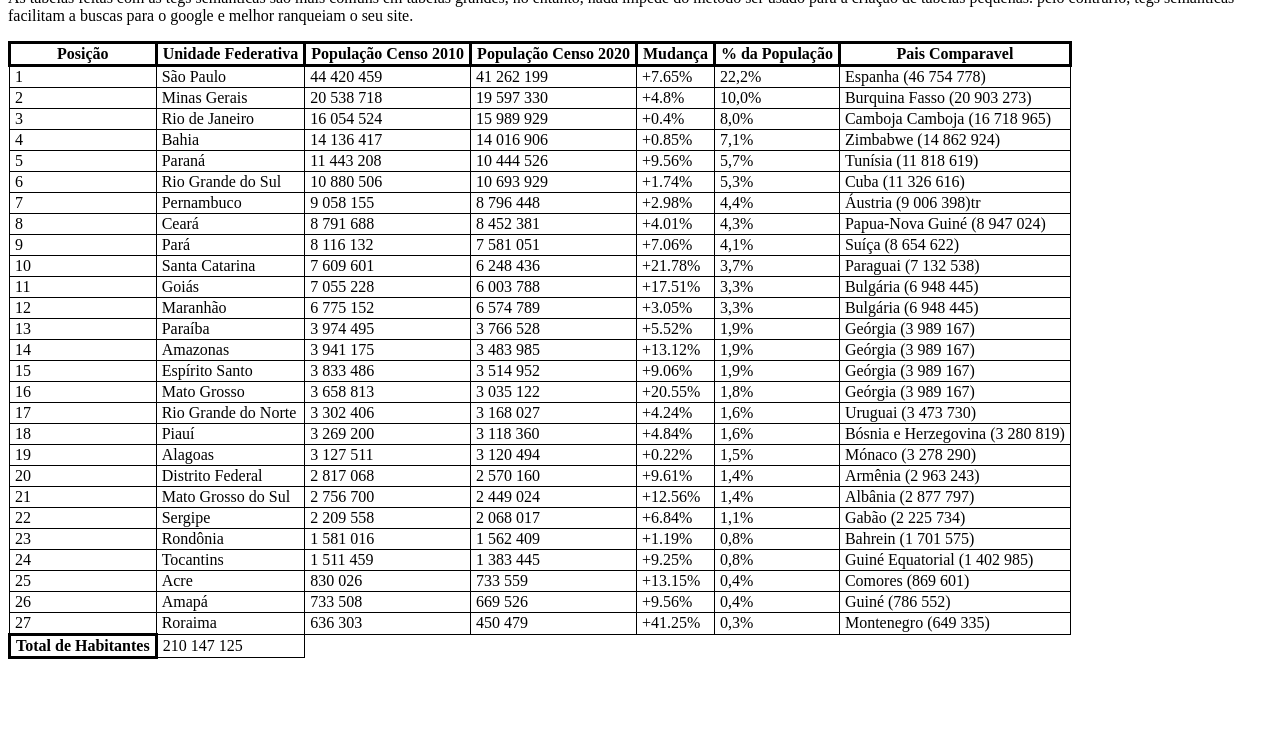
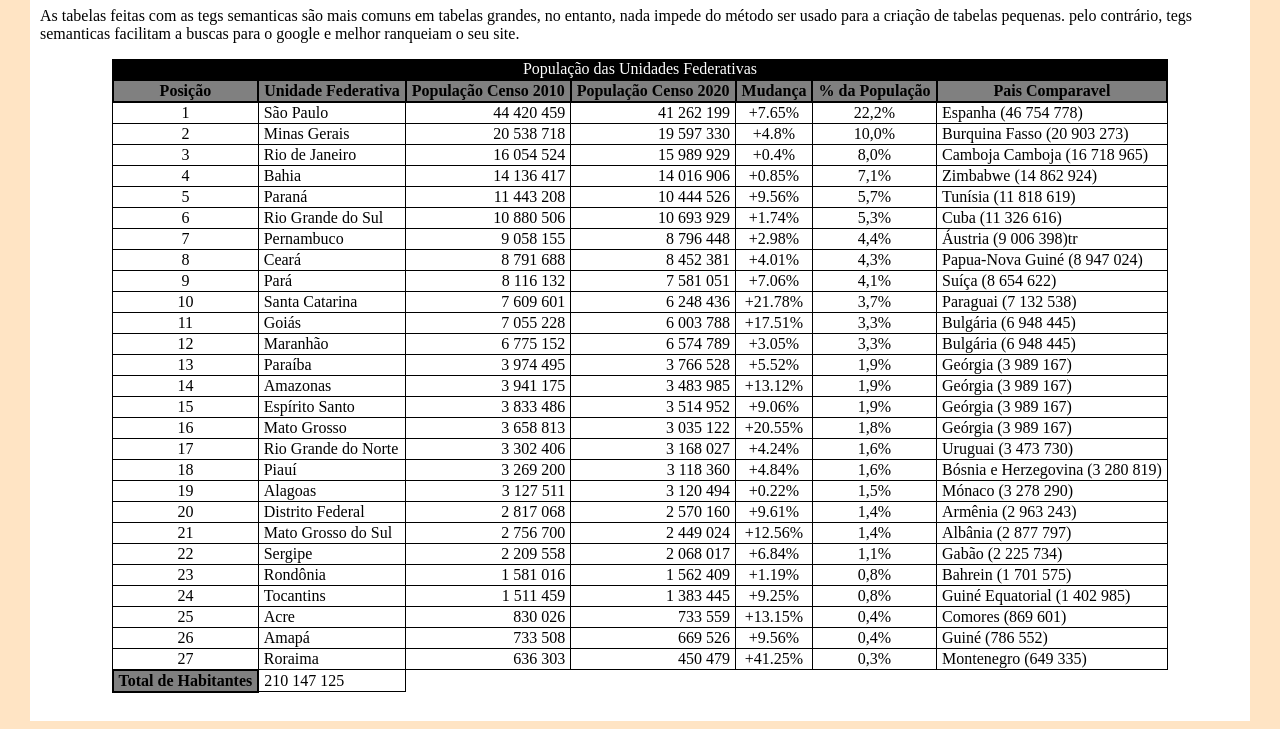
Before and after one commit to Macedoax/curso.html-css-cap.03, a plain HTML site: page ex23/tabela002.html in a window 1280 px wide. Shown: the part 91-820 px from the top of the page. Drawn offline with Linux system fonts and the light colour scheme.

Commit message:
atualização

```diff
--- a/ex23/tabela002.html
+++ b/ex23/tabela002.html
@@ -5,20 +5,49 @@
     <meta name="viewport" content="width=device-width, initial-scale=1.0">
     <title>Tabela Semantica</title>
     <style>
+        body{
+            background-color: bisque;
+        }
+        main {
+            background-color: white;
+            max-width: 1200px;
+            min-width: 400px;
+            height: 98vh;
+            margin: auto;
+            padding: 10px;
+        }
         table {
             border-collapse: collapse;
+            margin: auto;
         }
         th {
-            border: 3px solid black;
+            border: 2px solid black;
             padding: 1px 5px 1px 5px;
+            background-color: gray;
+            color: black;
         }
         td {
             border: 1px solid black;
             padding: 1px 5px 1px 5px;
         }
+
+        td.numero{
+            text-align: right;
+        }
+
+        td.posicao, td.porcentagem{
+            text-align: center;
+        }
+
+        caption{
+            border: 1px solid black;
+            background-color: black;
+            color: white;
+        }
     </style>
 </head>
 <body>
+    <main>
         <h1>Tabela com tegs semanticas</h1>
         <p>
             As tabelas feitas com as tegs semanticas são mais comuns
@@ -27,8 +56,8 @@
             tegs semanticas facilitam a buscas para o google e melhor
             ranqueiam o seu site.
         </p>
-
         <table>
+            <caption>População das Unidades Federativas</caption>
             <thead>
                 <tr>
                     <th><strong>Posição</strong></th>
@@ -40,259 +69,257 @@
                     <th><strong>Pais Comparavel</strong></th>
                 </tr>
 
-
-
-
             </thead>
             <tbody>
                 <tr>
-               <td>1</td> <td>São Paulo</td>
-               <td>44 420 459</td>
-               <td>41 262 199</td>
-               <td>+7.65%</td>
-               <td>22,2%</td>
+                   <td class="posicao">1</td>
+                   <td>São Paulo</td>
+                   <td class="numero">44 420 459</td>
+                   <td class="numero">41 262 199</td>
+                   <td class="porcentagem">+7.65%</td>
+                   <td class="porcentagem">22,2%</td>
                    <td>Espanha (46 754 778)</td>
                 </tr>
                 <tr>
-                <td>2</td>
+                    <td class="posicao">2</td>
                     <td>Minas Gerais</td>
-                <td>20 538 718</td>
-                <td>19 597 330</td>
-                <td>+4.8%</td>
-                <td>10,0%</td>
+                    <td class="numero">20 538 718</td>
+                    <td class="numero">19 597 330</td>
+                    <td class="porcentagem">+4.8%</td>
+                    <td class="porcentagem">10,0%</td>
                     <td>Burquina Fasso (20 903 273)</td>
                 </tr>
                 <tr>
-                <td>3</td>
+                    <td class="posicao">3</td>
                     <td>Rio de Janeiro</td>
-                <td>16 054 524</td>
-                <td>15 989 929</td>
-                <td>+0.4%</td>
-                <td>8,0%</td>
+                    <td class="numero">16 054 524</td>
+                    <td class="numero">15 989 929</td>
+                    <td class="porcentagem">+0.4%</td>
+                    <td class="porcentagem">8,0%</td>
                     <td>Camboja Camboja (16 718 965)</td>
                 </tr>
                 <tr>
-                <td>4</td>
+                    <td class="posicao">4</td>
                     <td>Bahia</td>
-                <td>14 136 417</td>
-                <td>14 016 906</td>
-                <td>+0.85%</td>
-                <td>7,1%</td>
+                    <td class="numero">14 136 417</td>
+                    <td class="numero">14 016 906</td>
+                    <td class="porcentagem">+0.85%</td>
+                    <td class="porcentagem">7,1%</td>
                     <td>Zimbabwe (14 862 924)</td>
                 </tr>
                 <tr>
-                <td>5</td>
+                    <td class="posicao">5</td>
                     <td>Paraná</td>
-                <td>11 443 208</td>
-                <td>10 444 526</td>
-                <td>+9.56%</td>
-                <td>5,7%</td>
+                    <td class="numero">11 443 208</td>
+                    <td class="numero">10 444 526</td>
+                    <td class="porcentagem">+9.56%</td>
+                    <td class="porcentagem">5,7%</td>
                     <td>Tunísia (11 818 619)</td>
                 </tr>
                 <tr>
-                <td>6</td>
+                    <td class="posicao">6</td>
                     <td>Rio Grande do Sul</td>
-                <td>10 880 506</td>
-                <td>10 693 929</td>
-                <td>+1.74%</td>
-                <td>5,3%</td>
+                    <td class="numero">10 880 506</td>
+                    <td class="numero">10 693 929</td>
+                    <td class="porcentagem">+1.74%</td>
+                    <td class="porcentagem">5,3%</td>
                     <td>Cuba (11 326 616)</td>
                 </tr>
                 <tr>
-                <td>7</td>
+                    <td class="posicao">7</td>
                     <td>Pernambuco</td>
-                <td>9 058 155</td>
-                <td>8 796 448</td>
-                <td>+2.98%</td>
-                <td>4,4%</td>
+                    <td class="numero">9 058 155</td>
+                    <td class="numero">8 796 448</td>
+                    <td class="porcentagem">+2.98%</td>
+                    <td class="porcentagem">4,4%</td>
                     <td>Áustria (9 006 398)tr</td>
                 </tr>
                 <tr>
-                <td>8</td>
+                    <td class="posicao">8</td>
                     <td>Ceará</td>
-                <td>8 791 688</td>
-                <td>8 452 381</td>
-                <td>+4.01%</td>
-                <td>4,3%</td>
+                    <td class="numero">8 791 688</td>
+                    <td class="numero">8 452 381</td>
+                    <td class="porcentagem">+4.01%</td>
+                    <td class="porcentagem">4,3%</td>
                     <td>Papua-Nova Guiné (8 947 024)</td>
                 </tr>
                 <tr>
-                <td>9</td>
+                    <td class="posicao">9</td>
                     <td>Pará</td>
-                <td>8 116 132</td>
-                <td>7 581 051</td>
-                <td>+7.06%</td>
-                <td>4,1%</td>
+                    <td class="numero">8 116 132</td>
+                    <td class="numero">7 581 051</td>
+                    <td class="porcentagem">+7.06%</td>
+                    <td class="porcentagem">4,1%</td>
                     <td>Suíça (8 654 622)</td>
                 </tr>
                 <tr>
-                <td>10</td>
+                    <td class="posicao">10</td>
                     <td>Santa Catarina</td>
-                <td>7 609 601</td>
-                <td>6 248 436</td>
-                <td>+21.78%</td>
-                <td>3,7%</td>
+                    <td class="numero">7 609 601</td>
+                    <td class="numero">6 248 436</td>
+                    <td class="porcentagem">+21.78%</td>
+                    <td class="porcentagem">3,7%</td>
                     <td>Paraguai (7 132 538)</td>
                 </tr>
                 <tr>
-                <td>11</td>
+                    <td class="posicao">11</td>
                     <td>Goiás</td>
-                <td>7 055 228</td>
-                <td>6 003 788</td>
-                <td>+17.51%</td>
-                <td>3,3%</td>
+                    <td class="numero">7 055 228</td>
+                    <td class="numero">6 003 788</td>
+                    <td class="porcentagem">+17.51%</td>
+                    <td class="porcentagem">3,3%</td>
                     <td>Bulgária (6 948 445)</td>
                 </tr>
                 <tr>
-                <td>12</td>
+                    <td class="posicao">12</td>
                     <td>Maranhão</td>
-                <td>6 775 152</td>
-                <td>6 574 789</td>
-                <td>+3.05%</td>
-                <td>3,3%</td>
+                    <td class="numero">6 775 152</td>
+                    <td class="numero">6 574 789</td>
+                    <td class="porcentagem">+3.05%</td>
+                    <td class="porcentagem">3,3%</td>
                     <td>Bulgária (6 948 445)</td>
                 </tr>
                 <tr>
-                <td>13</td>
+                    <td class="posicao">13</td>
                     <td>Paraíba</td>
-                <td>3 974 495</td>
-                <td>3 766 528</td>
-                <td>+5.52%</td>
-                <td>1,9%</td>
+                    <td class="numero">3 974 495</td>
+                    <td class="numero">3 766 528</td>
+                    <td class="porcentagem">+5.52%</td>
+                    <td class="porcentagem">1,9%</td>
                     <td>Geórgia (3 989 167)</td>
                 </tr>
                 <tr>
-                <td>14</td>
+                    <td class="posicao">14</td>
                     <td>Amazonas</td>
-                <td>3 941 175</td>
-                <td>3 483 985</td>
-                <td>+13.12%</td>
-                <td>1,9%</td>
+                    <td class="numero">3 941 175</td>
+                    <td class="numero">3 483 985</td>
+                    <td class="porcentagem">+13.12%</td>
+                    <td class="porcentagem">1,9%</td>
                     <td>Geórgia (3 989 167)</td>
                 </tr>
                 <tr>
-                <td>15</td>
+                    <td class="posicao">15</td>
                     <td>Espírito Santo</td>
-                <td>3 833 486</td>
-                <td>3 514 952</td>
-                <td>+9.06%</td>
-                <td>1,9%</td>
+                    <td class="numero">3 833 486</td>
+                    <td class="numero">3 514 952</td>
+                    <td class="porcentagem">+9.06%</td>
+                    <td class="porcentagem">1,9%</td>
                     <td>Geórgia (3 989 167)</td>
                 </tr>
                 <tr>
-                <td>16</td>
+                    <td class="posicao">16</td>
                     <td>Mato Grosso</td>
-                <td>3 658 813</td>
-                <td>3 035 122</td>
-                <td>+20.55%</td>
-                <td>1,8%</td>
+                    <td class="numero">3 658 813</td>
+                    <td class="numero">3 035 122</td>
+                    <td class="porcentagem">+20.55%</td>
+                    <td class="porcentagem">1,8%</td>
                     <td>Geórgia (3 989 167)</td>
                 </tr>
                 <tr>
-                <td>17</td>
+                    <td class="posicao">17</td>
                     <td>Rio Grande do Norte</td>
-                <td>3 302 406</td>
-                <td>3 168 027</td>
-                <td>+4.24%</td>
-                <td>1,6%</td>
+                    <td class="numero">3 302 406</td>
+                    <td class="numero">3 168 027</td>
+                    <td class="porcentagem">+4.24%</td>
+                    <td class="porcentagem">1,6%</td>
                     <td>Uruguai (3 473 730)</td>
                 </tr>
                 <tr>
-                <td>18</td>
+                    <td class="posicao">18</td>
                     <td>Piauí</td>
-                <td>3 269 200</td>
-                <td>3 118 360</td>
-                <td>+4.84%</td>
-                <td>1,6%</td>
+                    <td class="numero">3 269 200</td>
+                    <td class="numero">3 118 360</td>
+                    <td class="porcentagem">+4.84%</td>
+                    <td class="porcentagem">1,6%</td>
                     <td>Bósnia e Herzegovina (3 280 819)</td>
                 </tr>
                 <tr>
-                <td>19</td>
+                    <td class="posicao">19</td>
                     <td>Alagoas</td>
-                <td>3 127 511</td>
-                <td>3 120 494</td>
-                <td>+0.22%</td>
-                <td>1,5%</td>
+                    <td class="numero">3 127 511</td>
+                    <td class="numero">3 120 494</td>
+                    <td class="porcentagem">+0.22%</td>
+                    <td class="porcentagem">1,5%</td>
                     <td>Mónaco (3 278 290)</td>
                 </tr>
                 <tr>
-                <td>20</td>
+                    <td class="posicao">20</td>
                     <td>Distrito Federal</td>
-                <td>2 817 068</td>
-                <td>2 570 160</td>
-                <td>+9.61%</td>
-                <td>1,4%</td>
+                    <td class="numero">2 817 068</td>
+                    <td class="numero">2 570 160</td>
+                    <td class="porcentagem">+9.61%</td>
+                    <td class="porcentagem">1,4%</td>
                     <td>Armênia (2 963 243)</td>
                 </tr>
                 <tr>
-                <td>21</td>
+                    <td class="posicao">21</td>
                     <td>Mato Grosso do Sul</td>
-                <td>2 756 700</td>
-                <td>2 449 024</td>
-                <td>+12.56%</td>
-                <td>1,4%</td>
+                    <td class="numero">2 756 700</td>
+                    <td class="numero">2 449 024</td>
+                    <td class="porcentagem">+12.56%</td>
+                    <td class="porcentagem">1,4%</td>
                     <td>Albânia (2 877 797)</td>
                 </tr>
                 <tr>
-                <td>22</td>
+                    <td class="posicao">22</td>
                     <td>Sergipe	</td>
-                <td>2 209 558</td>
-                <td>2 068 017</td>
-                <td>+6.84%</td>
-                <td>1,1%</td>
+                    <td class="numero">2 209 558</td>
+                    <td class="numero">2 068 017</td>
+                    <td class="porcentagem">+6.84%</td>
+                    <td class="porcentagem">1,1%</td>
                     <td>Gabão (2 225 734)</td>
                 </tr>
                 <tr>
-                <td>23</td>
+                    <td class="posicao">23</td>
                     <td>Rondônia</td>
-                <td>1 581 016</td>
-                <td>1 562 409</td>
-                <td>+1.19%</td>
-                <td>0,8%</td>
+                    <td class="numero">1 581 016</td>
+                    <td class="numero">1 562 409</td>
+                    <td class="porcentagem">+1.19%</td>
+                    <td class="porcentagem">0,8%</td>
                     <td>Bahrein (1 701 575)</td>
                 </tr>
                 <tr>
-                <td>24</td>
+                    <td class="posicao">24</td>
                     <td>Tocantins</td>
-                <td>1 511 459</td>
-                <td>1 383 445</td>
-                <td>+9.25%</td>
-                <td>0,8%</td>
+                    <td class="numero">1 511 459</td>
+                    <td class="numero">1 383 445</td>
+                    <td class="porcentagem">+9.25%</td>
+                    <td class="porcentagem">0,8%</td>
                     <td>Guiné Equatorial (1 402 985)</td>
                 </tr>
                 <tr>
-                <td>25</td>
+                    <td class="posicao">25</td>
                     <td>Acre</td>
-                <td>830 026</td>
-                <td>733 559</td>
-                <td>+13.15%</td>
-                <td>0,4%</td>
+                    <td class="numero">830 026</td>
+                    <td class="numero">733 559</td>
+                    <td class="porcentagem">+13.15%</td>
+                    <td class="porcentagem">0,4%</td>
                     <td>Comores (869 601)</td>
                 </tr>
                 <tr>
-                <td>26</td>
+                    <td class="posicao">26</td>
                     <td>Amapá</td>
-                <td>733 508</td>
-                <td>669 526</td>
-                <td>+9.56%</td>
-                <td>0,4%</td>
+                    <td class="numero">733 508</td>
+                    <td class="numero">669 526</td>
+                    <td class="porcentagem">+9.56%</td>
+                    <td class="porcentagem">0,4%</td>
                     <td>Guiné (786 552)</td>
                 </tr>
                 <tr>
-                <td>27</td>
+                    <td class="posicao">27</td>
                     <td>Roraima</td>
-                <td>636 303</td>
-                <td>450 479</td>
-                <td>+41.25%</td>
-                <td>0,3%</td>
+                    <td class="numero">636 303</td>
+                    <td class="numero">450 479</td>
+                    <td class="porcentagem">+41.25%</td>
+                    <td class="porcentagem">0,3%</td>
                     <td>Montenegro (649 335)</td>
                 </tr>
             </tbody>
-
             <tfooter>
                 <th>Total de Habitantes</th>
                 <td>210 147 125</td>
             </tfooter>
         </table>
+    </main>
 </body>
 </html>
```
Lines whose indentation alone changed are shown as unchanged.
